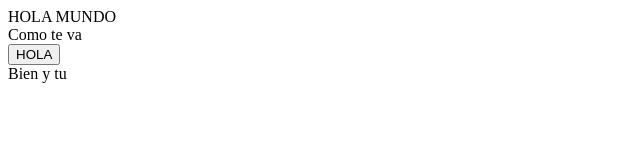
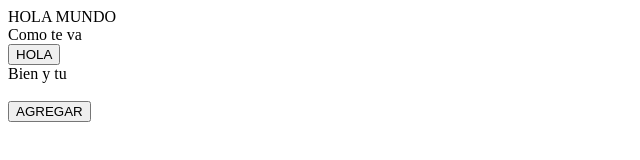
Before and after one commit to luisg1992/probando-github, a plain HTML site: page index.html in a window 1280 px wide. Shown: the whole page, without its empty margins (0-640 px from the left). Drawn offline with Linux system fonts and the light colour scheme.

Commit message:
Se agrego boton agregar

```diff
--- a/index.html
+++ b/index.html
@@ -5,3 +5,6 @@ Como te va
 <button>HOLA</button>
 <br>
 Bien y tu
+<br>
+<br>
+<button>AGREGAR</button>
```
